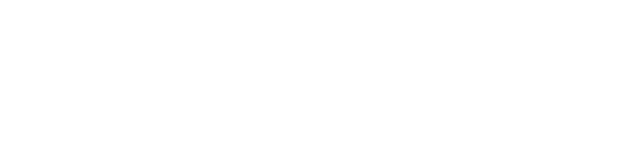
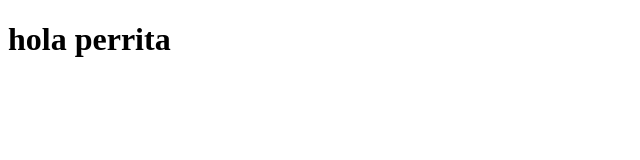
Before and after one commit to jesusjsg/referral-system, a plain HTML site: page index.html in a window 1280 px wide. Shown: the whole page, without its empty margins (0-640 px from the left). Drawn offline with Linux system fonts and the light colour scheme.

Commit message:
primer commit

```diff
--- a/index.html
+++ b/index.html
@@ -6,6 +6,6 @@
     <title>Prueba</title>
 </head>
 <body>
-
+   <h1>hola perrita</h1>
 </body>
 </html>
```
